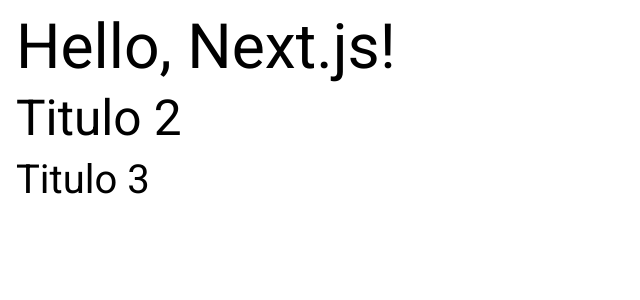
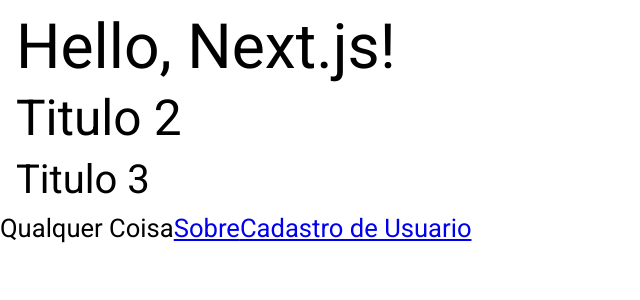
Before and after one commit to Falcao0619/aula-next-0, a Next.js app: page / in a window 1280 px wide. Shown: the top 300 px of the page, without its empty margins (0-640 px from the left). Built offline with nearby package versions, Linux system fonts and the light colour scheme.

Commit message:
Aula Links

```diff
--- a/app/page.tsx
+++ b/app/page.tsx
@@ -1,9 +1,15 @@
+import Link from 'next/link';
+
 export default function Page() {
   return (
     <>
       <h1>Hello, Next.js!</h1>
       <h2>Titulo 2</h2>
       <h3>Titulo 3</h3>
+      Qualquer Coisa
+
+      <Link href={'/Sobre'}>Sobre</Link>
+      <Link href={'/Cadusuario'}>Cadastro de Usuario</Link>
     </>
   );
 }
```
Also changed, not shown: app/CadUsuario/page.tsx (added, +9 -0 lines), app/Sobre/page.tsx (added, +8 -0 lines).
